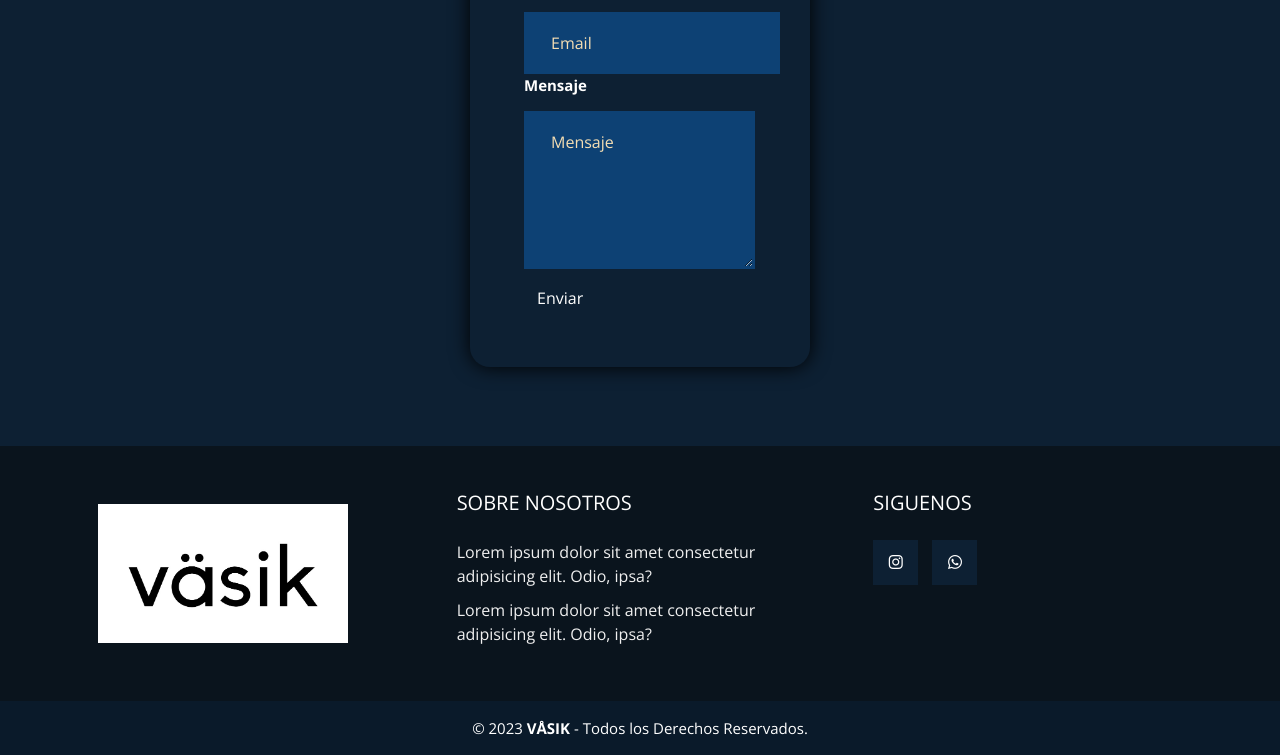
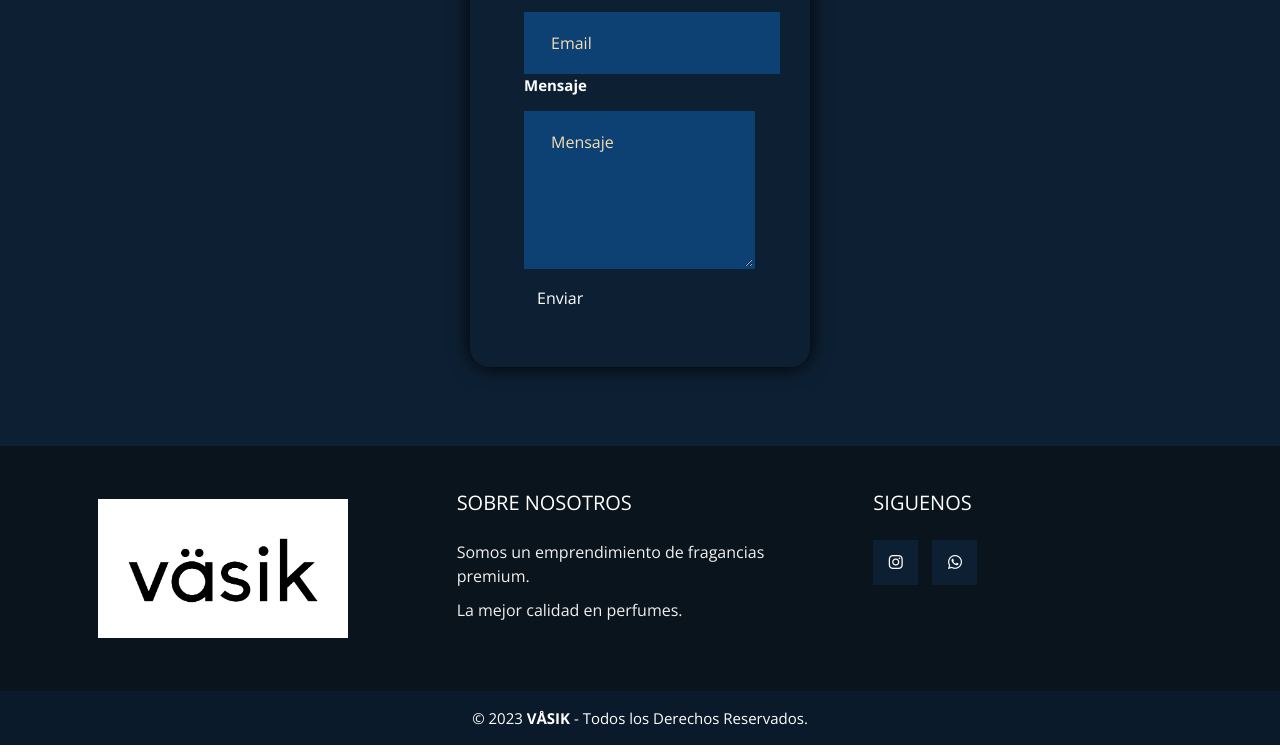
Before and after one commit to agustinloyola/agustinloyola, a website: page pages/contacto.html in a window 1280 px wide. Shown: the part 410-1165 px from the top of the page. Drawn offline with nearby package versions, Linux system fonts and the light colour scheme.

Commit message:
Update contacto.html

```diff
--- a/pages/contacto.html
+++ b/pages/contacto.html
@@ -84,8 +84,8 @@
                 </div>
                 <div class="box-f">
                     <h2>SOBRE NOSOTROS</h2>
-                    <p>Lorem ipsum dolor sit amet consectetur adipisicing elit. Odio, ipsa?</p>
-                    <p>Lorem ipsum dolor sit amet consectetur adipisicing elit. Odio, ipsa?</p>
+                    <p>Somos un emprendimiento de fragancias premium.</p>
+            <p>La mejor calidad en perfumes.</p>
                 </div>
                 <div class="box-f">
                     <h2>SIGUENOS</h2>
```
